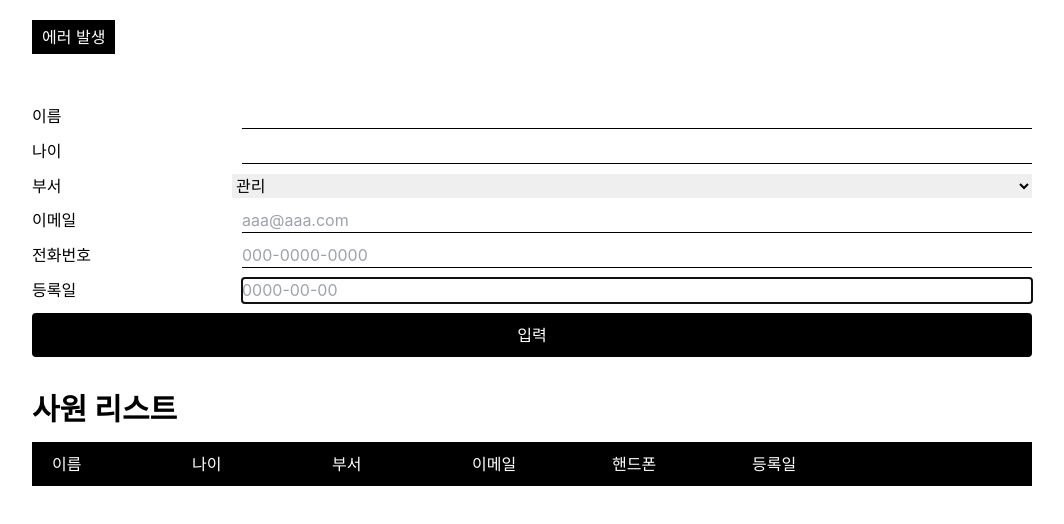
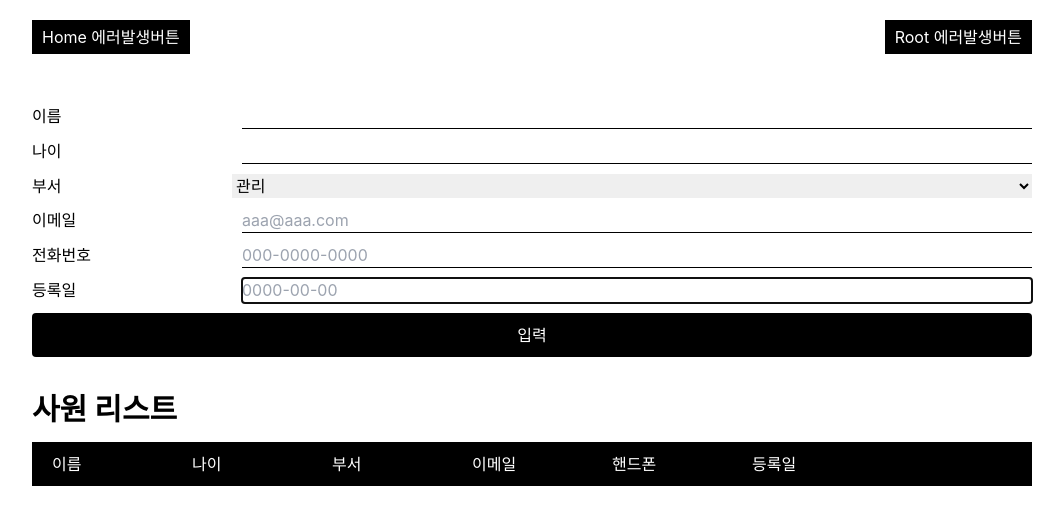
Before and after one commit to che-ri/reacthookform_reactquery, a React (Create React App) app: page / in a window 1280 px wide. Shown: the top 524 px of the page, without its empty margins (108-1172 px from the left). Built offline with nearby package versions, Linux system fonts and the light colour scheme; data requests are answered from the project's data file.

Commit message:
fix ::: Home 컴포넌트 에러바운더리, 서스펜스 위치 변경

```diff
--- a/src/App.jsx
+++ b/src/App.jsx
@@ -1,19 +1,42 @@
 import React from "react";
 
 import { ErrorBoundary } from "react-error-boundary";
+import { useQueryErrorResetBoundary } from "react-query";
 
 //components
 import SuspenseFallBack from "./components/SuspenseFallBack";
 import ErrorFallBack from "./components/ErrorFallBack";
 import Layout from "./components/Layout";
+import Loader from "./components/Loader";
+import ErrorComponent from "./components/ErrorComponent";
 const Home = React.lazy(() => import("./Home"));
 
 export default function App() {
+    const { reset } = useQueryErrorResetBoundary();
+
     return (
         <React.Suspense fallback={<SuspenseFallBack />}>
             <ErrorBoundary FallbackComponent={ErrorFallBack}>
                 <Layout>
-                    <Home />
+                    <div className="absolute right-[0px]">
+                        <ErrorComponent button_text="Root 에러발생버튼" />
+                    </div>
+                    <React.Suspense
+                        fallback={
+                            <Loader text="사원리스트를 불러오는 중입니다." />
+                        }
+                    >
+                        <ErrorBoundary
+                            onReset={reset}
+                            fallbackRender={({ resetErrorBoundary }) => (
+                                <ErrorFallBack
+                                    resetErrorBoundary={resetErrorBoundary}
+                                />
+                            )}
+                        >
+                            <Home />
+                        </ErrorBoundary>
+                    </React.Suspense>
                 </Layout>
             </ErrorBoundary>
         </React.Suspense>
--- a/src/Home.jsx
+++ b/src/Home.jsx
@@ -1,23 +1,14 @@
 import React from "react";
 import { useForm } from "react-hook-form";
-import {
-    useQuery,
-    useMutation,
-    useQueryClient,
-    useQueryErrorResetBoundary,
-} from "react-query";
+import { useQuery, useMutation, useQueryClient } from "react-query";
 import { delEmp, editEmp, getEmp, postEmp } from "./api";
-import { ErrorBoundary } from "react-error-boundary";
 
 //components
 import UserForm from "./components/UserForm";
 import List from "./components/List";
-import ErrorFallBack from "./components/ErrorFallBack";
 import ErrorComponent from "./components/ErrorComponent";
-import Loader from "./components/Loader";
 
 export default function Home() {
-    const { reset } = useQueryErrorResetBoundary();
     const queryClient = useQueryClient();
     const { data } = useQuery("emp", getEmp, {
         suspense: true,
@@ -65,35 +56,14 @@ export default function Home() {
 
     return (
         <div className="w-full h-full flex flex-col items-center">
-            <ErrorComponent />
+            <ErrorComponent button_text="Home 에러발생버튼" />
             <UserForm
                 register={register}
                 handleSubmit={handleSubmit}
                 handleAdd={handleAdd}
             />
-            <React.Suspense
-                fallback={
-                    <Loader
-                        type="react-query"
-                        text="사원리스트를 불러오는 중입니다."
-                    />
-                }
-            >
-                <ErrorBoundary
-                    onReset={reset}
-                    fallbackRender={({ resetErrorBoundary }) => (
-                        <ErrorFallBack
-                            resetErrorBoundary={resetErrorBoundary}
-                        />
-                    )}
-                >
-                    <List
-                        data={data}
-                        handleEdit={handleEdit}
-                        handleDel={handleDel}
-                    />
-                </ErrorBoundary>
-            </React.Suspense>
+
+            <List data={data} handleEdit={handleEdit} handleDel={handleDel} />
         </div>
     );
 }
--- a/src/components/ErrorComponent.jsx
+++ b/src/components/ErrorComponent.jsx
@@ -1,7 +1,7 @@
 import React from "react";
 import Bomb from "./Bomb";
 
-export default function ErrorComponent() {
+export default function ErrorComponent({ button_text = "" }) {
     const [error, setError] = React.useState(false);
     function onClickError() {
         setError(!error);
@@ -12,7 +12,7 @@ export default function ErrorComponent() {
                 className="bg-black px-[10px] py-[5px] text-white"
                 onClick={onClickError}
             >
-                에러 발생
+                {button_text}
             </button>
             {error && <Bomb />}
         </div>
--- a/src/components/Layout.jsx
+++ b/src/components/Layout.jsx
@@ -3,7 +3,7 @@ import React from "react";
 export default function Layout({ children }) {
     return (
         <div className="h-[100vh] w-[100vw] flex justify-center">
-            <div className="h-[100%] max-w-[1000px] w-full py-[20px]">
+            <div className="h-[100%] max-w-[1000px] w-full py-[20px] relative">
                 {children}
             </div>
         </div>
```
